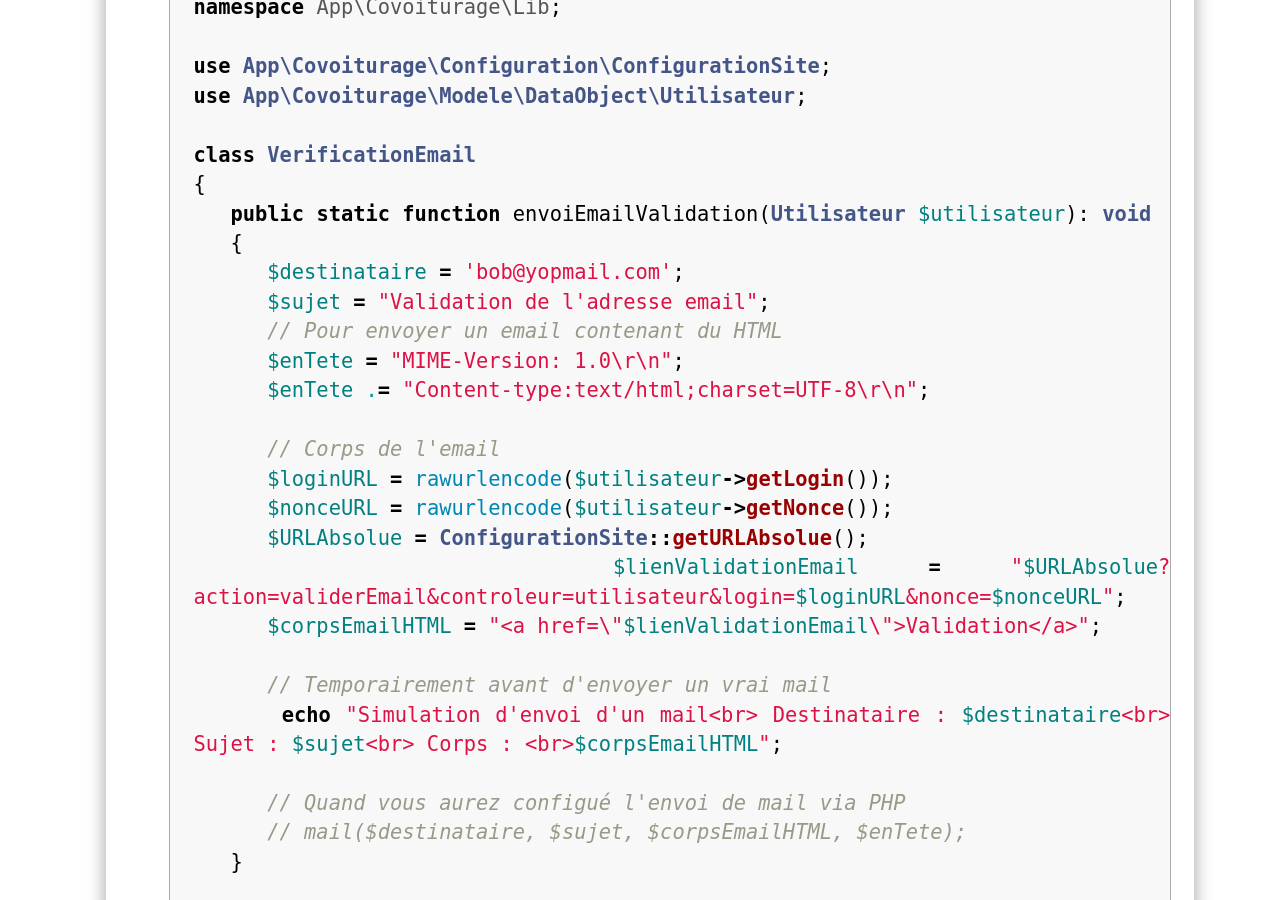
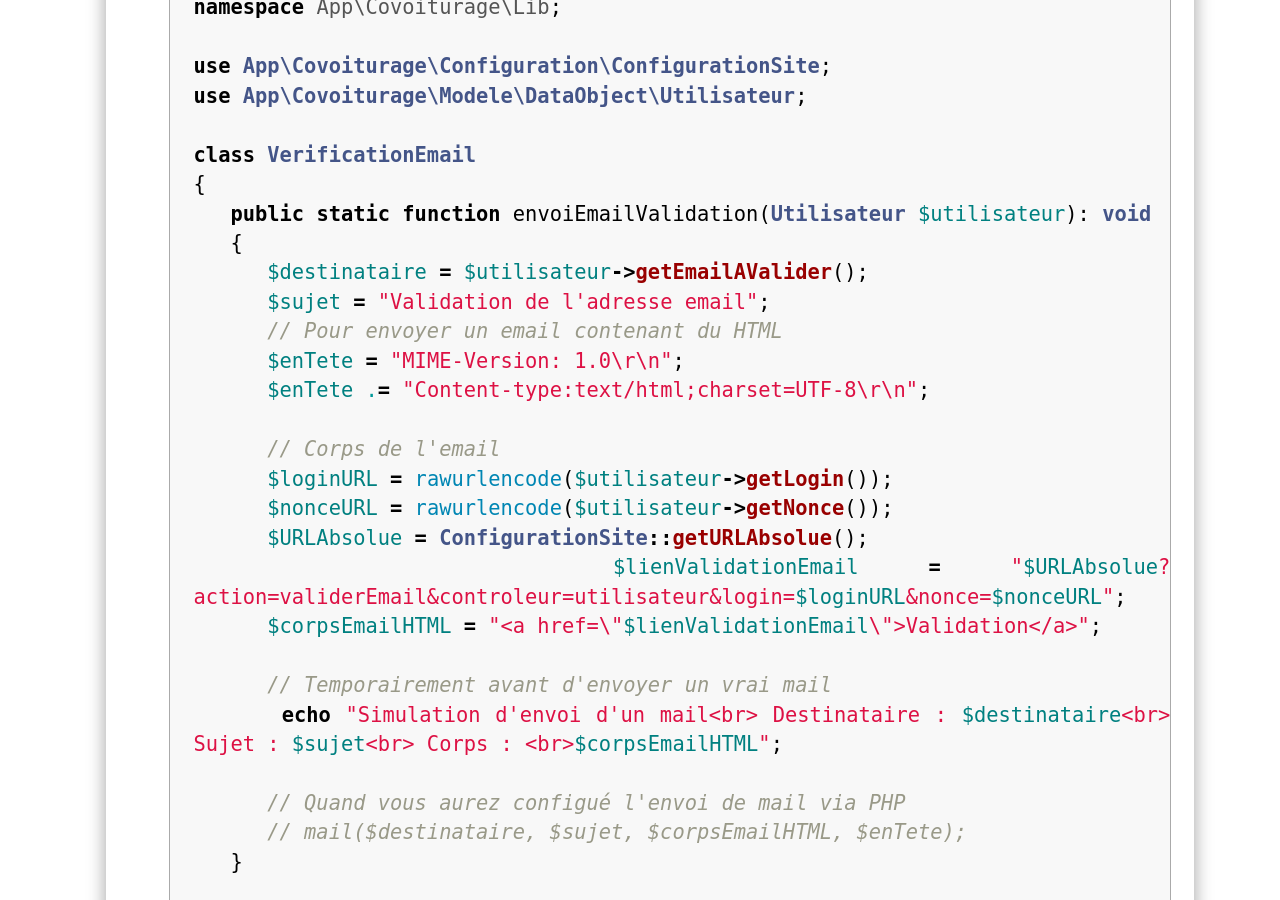
Before and after one commit to romainlebreton/R3.01-DeveloppementWeb, a Jekyll site: the page built from tutorials/tutorial8.md, in a window 1280 px wide and 900 px high, scrolled down 18805 px. Built offline with Jekyll 4.4.1, drawn with Linux system fonts in a browser that asks for light colours; some web fonts are replaced.

Commit message:
TD8 : email de l'utilisateur

```diff
--- a/tutorials/tutorial8.md
+++ b/tutorials/tutorial8.md
@@ -771,7 +771,7 @@ mail sur la page Web.
    {
       public static function envoiEmailValidation(Utilisateur $utilisateur): void
       {
-         $destinataire = 'bob@yopmail.com';
+         $destinataire = $utilisateur->getEmailAValider();
          $sujet = "Validation de l'adresse email";
          // Pour envoyer un email contenant du HTML
          $enTete = "MIME-Version: 1.0\r\n";
```
